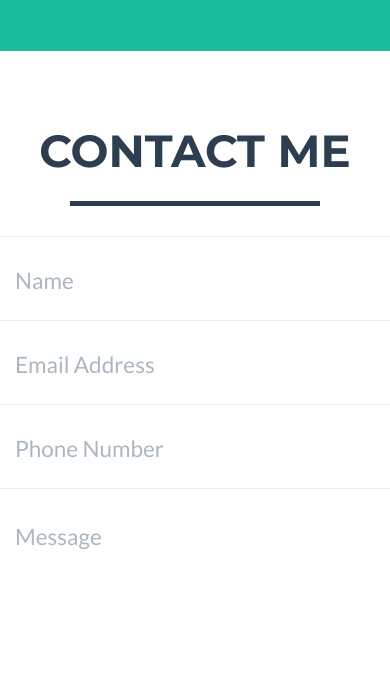
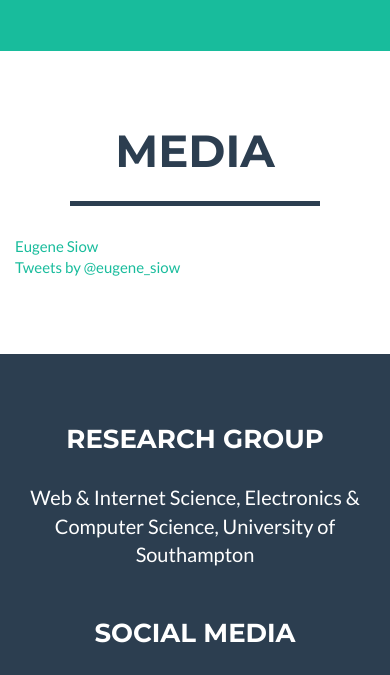
Before and after one commit to eugenesiow/iot, a plain HTML site: page index.html in a window 390 px wide. Shown: the part 4570-5245 px from the top of the page. Drawn offline with nearby package versions, Linux system fonts and the light colour scheme; a script that the page names is missing.

Commit message:
Add media

```diff
--- a/index.html
+++ b/index.html
@@ -60,7 +60,7 @@
                         <a href="#portfolio">Projects</a>
                     </li>
                     <li class="page-scroll">
-                        <a href="#contact">Contact</a>
+                        <a href="#contact">Media</a>
                     </li>
                 </ul>
             </div>
@@ -208,51 +208,18 @@
         <div class="container">
             <div class="row">
                 <div class="col-lg-12 text-center">
-                    <h2>Contact Me</h2>
+                    <h2>Media</h2>
                     <hr class="star-primary">
                 </div>
             </div>
             <div class="row">
-                <div class="col-lg-8 col-lg-offset-2">
-                    <!-- To configure the contact form email address, go to mail/contact_me.php and update the email address in the PHP file on line 19. -->
-                    <!-- The form should work on most web servers, but if the form is not working you may need to configure your web server differently. -->
-                    <form name="sentMessage" id="contactForm" novalidate>
-                        <div class="row control-group">
-                            <div class="form-group col-xs-12 floating-label-form-group controls">
-                                <label>Name</label>
-                                <input type="text" class="form-control" placeholder="Name" id="name" required data-validation-required-message="Please enter your name.">
-                                <p class="help-block text-danger"></p>
-                            </div>
-                        </div>
-                        <div class="row control-group">
-                            <div class="form-group col-xs-12 floating-label-form-group controls">
-                                <label>Email Address</label>
-                                <input type="email" class="form-control" placeholder="Email Address" id="email" required data-validation-required-message="Please enter your email address.">
-                                <p class="help-block text-danger"></p>
-                            </div>
-                        </div>
-                        <div class="row control-group">
-                            <div class="form-group col-xs-12 floating-label-form-group controls">
-                                <label>Phone Number</label>
-                                <input type="tel" class="form-control" placeholder="Phone Number" id="phone" required data-validation-required-message="Please enter your phone number.">
-                                <p class="help-block text-danger"></p>
-                            </div>
-                        </div>
-                        <div class="row control-group">
-                            <div class="form-group col-xs-12 floating-label-form-group controls">
-                                <label>Message</label>
-                                <textarea rows="5" class="form-control" placeholder="Message" id="message" required data-validation-required-message="Please enter a message."></textarea>
-                                <p class="help-block text-danger"></p>
-                            </div>
-                        </div>
-                        <br>
-                        <div id="success"></div>
-                        <div class="row">
-                            <div class="form-group col-xs-12">
-                                <button type="submit" class="btn btn-success btn-lg">Send</button>
-                            </div>
-                        </div>
-                    </form>
+                <div class="col-lg-4 col-lg-offset-2">
+                    <script async src="https://static.medium.com/embed.js"></script><a class="m-profile" href="https://medium.com/@eugenesiow">Eugene Siow</a>
+
+                </div>
+                <div class="col-lg-4">
+                    <a class="twitter-timeline" href="https://twitter.com/eugene_siow" data-widget-id="669093353292697600">Tweets by @eugene_siow</a>
+                    <script>!function(d,s,id){var js,fjs=d.getElementsByTagName(s)[0],p=/^http:/.test(d.location)?'http':'https';if(!d.getElementById(id)){js=d.createElement(s);js.id=id;js.src=p+"://platform.twitter.com/widgets.js";fjs.parentNode.insertBefore(js,fjs);}}(document,"script","twitter-wjs");</script>
                 </div>
             </div>
         </div>
@@ -514,10 +481,6 @@
     <script src="js/classie.js"></script>
     <script src="js/cbpAnimatedHeader.js"></script>
 
-    <!-- Contact Form JavaScript -->
-    <script src="js/jqBootstrapValidation.js"></script>
-    <script src="js/contact_me.js"></script>
-
     <!-- Custom Theme JavaScript -->
     <script src="js/freelancer.js"></script>
 
```
